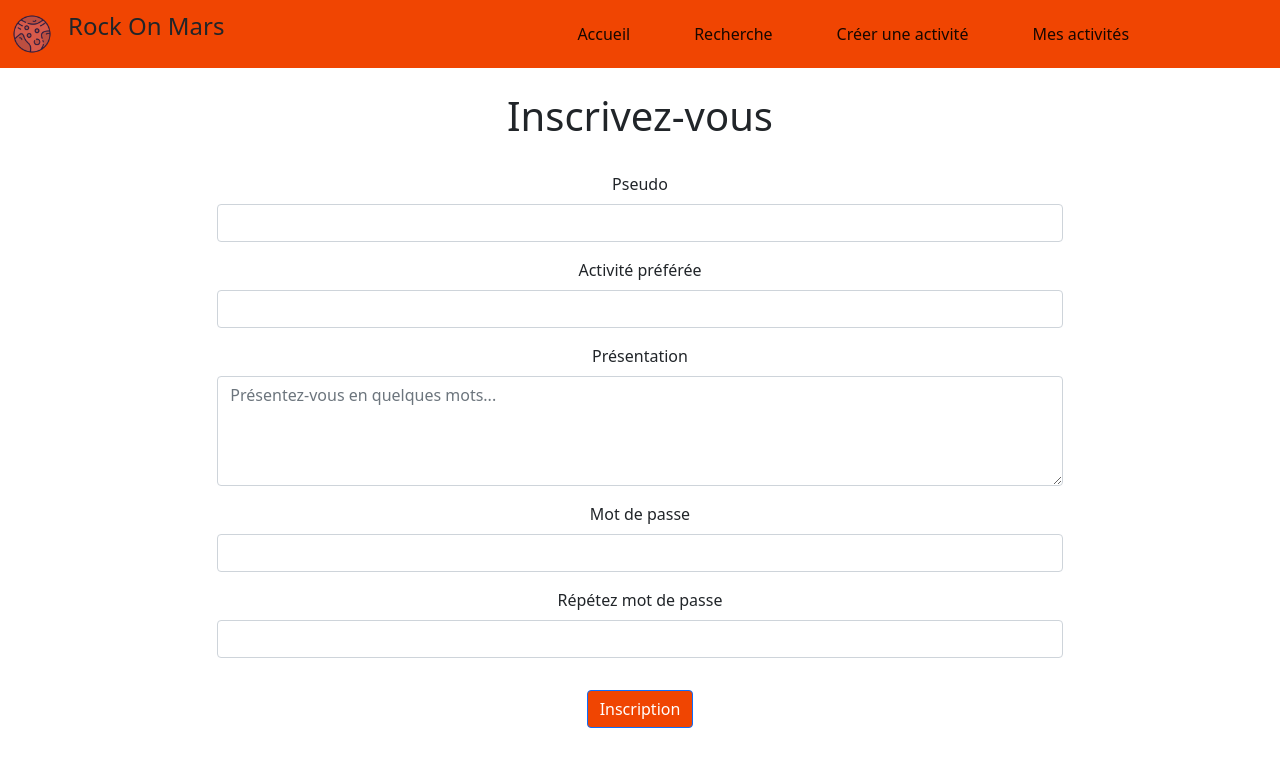
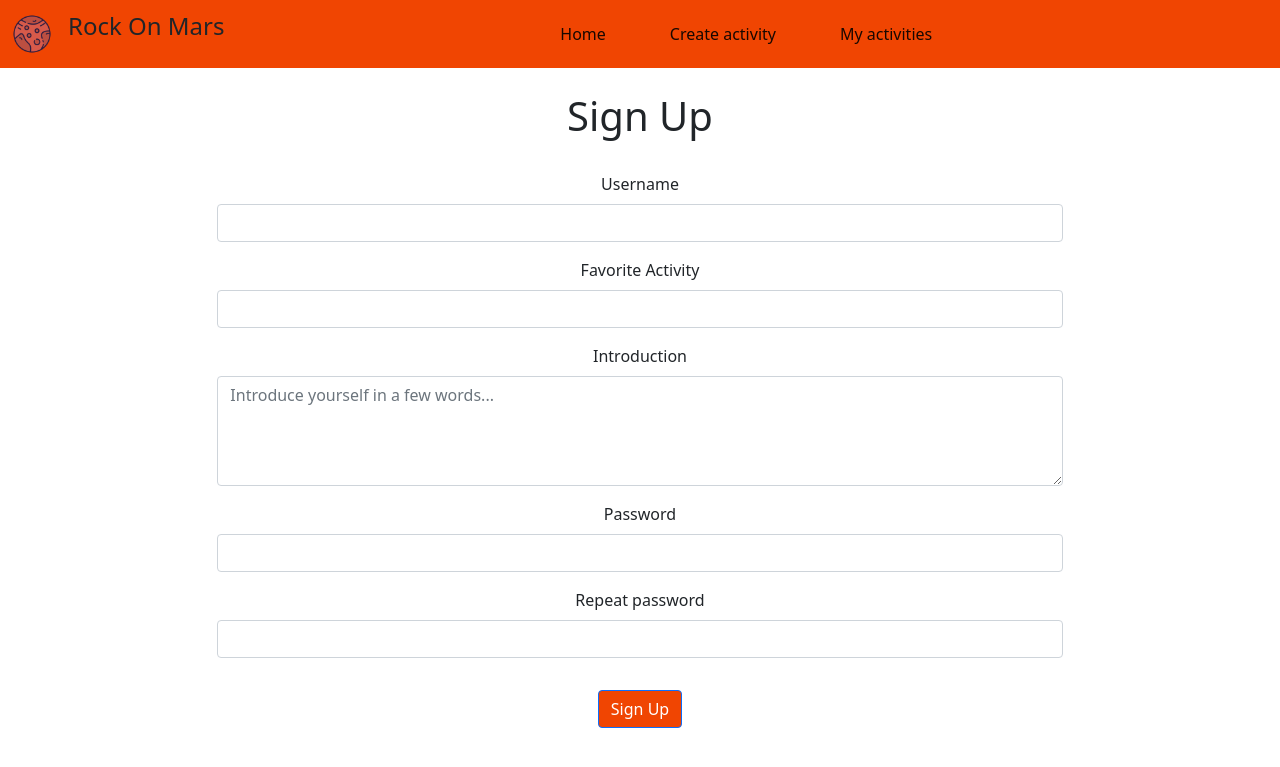
Before and after one commit to stephaniem31/Rock-On-Mars, a PHP site: template src/View/Member/signup.html.twig in a window 1280 px wide. Shown: the top 767 px of the page. Run offline with PHP 8.4, Linux system fonts and the light colour scheme; the template is opened without the code that fills it, so the values that code supplies are empty; some libraries are stand-ins or nearby versions.

Commit message:
some adjust

```diff
--- a/src/View/Components/_navbar.html.twig
+++ b/src/View/Components/_navbar.html.twig
@@ -9,18 +9,14 @@
     </button>
     <div class="collapse navbar-collapse" id="navbarNav">
       <ul class="navbar-nav flex-grow-1 text-end">
-        <li class="flex-grow-1"></li>
         <li class="nav-item mx-lg-4">
-          <a class="nav-link active" aria-current="page" href="/activity/index">Accueil</a>
+          <a class="nav-link active" aria-current="page" href="/activity/index">Home</a>
         </li>
         <li class="nav-item mx-lg-4">
-          <a class="nav-link active" aria-current="page" href="#">Recherche</a>
+          <a class="nav-link active" aria-current="page" href="/activity/add">Create activity</a>
         </li>
         <li class="nav-item mx-lg-4">
-          <a class="nav-link active" aria-current="page" href="/activity/add">Créer une activité</a>
-        </li>
-        <li class="nav-item mx-lg-4">
-          <a class="nav-link active" aria-current="page" href="/myactivity">Mes activités</a>
+          <a class="nav-link active" aria-current="page" href="/myactivity">My activities</a>
         </li>
         <li class="flex-grow-1"></li>
       </ul>
--- a/src/View/Member/signup.html.twig
+++ b/src/View/Member/signup.html.twig
@@ -5,31 +5,31 @@
 {% endblock %}
 
 {% block content %}
-<h1 class="signup mt-4 text-center">Inscrivez-vous</h1>
+<h1 class="signup mt-4 text-center">Sign Up</h1>
 <form method="POST" id="signup" name="signup" class="signup" action="">
 <div class="row d-flex justify-content-center">
   <div class="mb-3 text-center col-8">
-    <label for="pseudo" class="form-label mt-4">Pseudo</label>
+    <label for="pseudo" class="form-label mt-4">Username</label>
     <input type="text" name="pseudo" class="form-control" id="pseudo" required>
   </div>
   <div class="mb-3 text-center col-8">
-    <label for="fav-activity" class="form-label">Activité préférée</label>
+    <label for="fav-activity" class="form-label">Favorite Activity</label>
     <input type="text" name="fav-activity" class="form-control" id="fav-activity">
   </div>
   <div class="mb-3 text-center col-8">
-    <label for="intro" class="form-label">Présentation</label>
-    <textarea type="text" name="bio" class="form-control" id="intro" cols="30" rows="4" placeholder="Présentez-vous en quelques mots..."></textarea>
+    <label for="intro" class="form-label">Introduction</label>
+    <textarea type="text" name="bio" class="form-control" id="intro" cols="30" rows="4" placeholder="Introduce yourself in a few words..."></textarea>
   </div>
   <div class="mb-3 text-center col-8">
-    <label for="exampleInputPassword1" class="form-label">Mot de passe</label>
+    <label for="exampleInputPassword1" class="form-label">Password</label>
     <input type="password" name="password" class="form-control" id="exampleInputPassword1">
   </div>
   <div class="mb-3 text-center col-8">
-    <label for="exampleInputPassword2" class="form-label">Répétez mot de passe</label>
+    <label for="exampleInputPassword2" class="form-label">Repeat password</label>
     <input type="password" name="repeatpassword" class="form-control" id="exampleInputPassword2">
   </div>
   <div class="form-group text-center">
-	<button type="submit" class="btn btn-primary my-3">Inscription
+	<button type="submit" class="btn btn-primary my-3">Sign Up
 	</button>
     </div>
     </div>
```
Also changed, not shown: src/View/Member/login.html.twig (+4 -4 lines).
